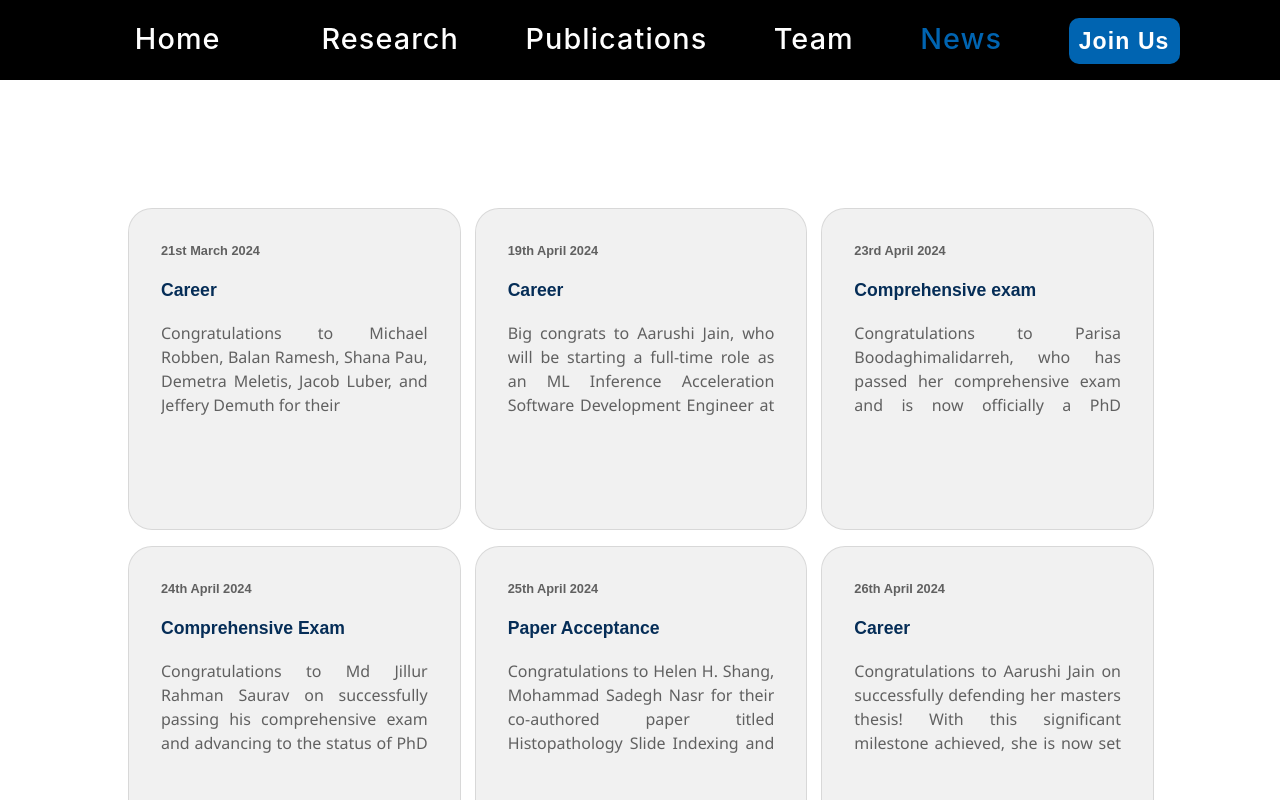
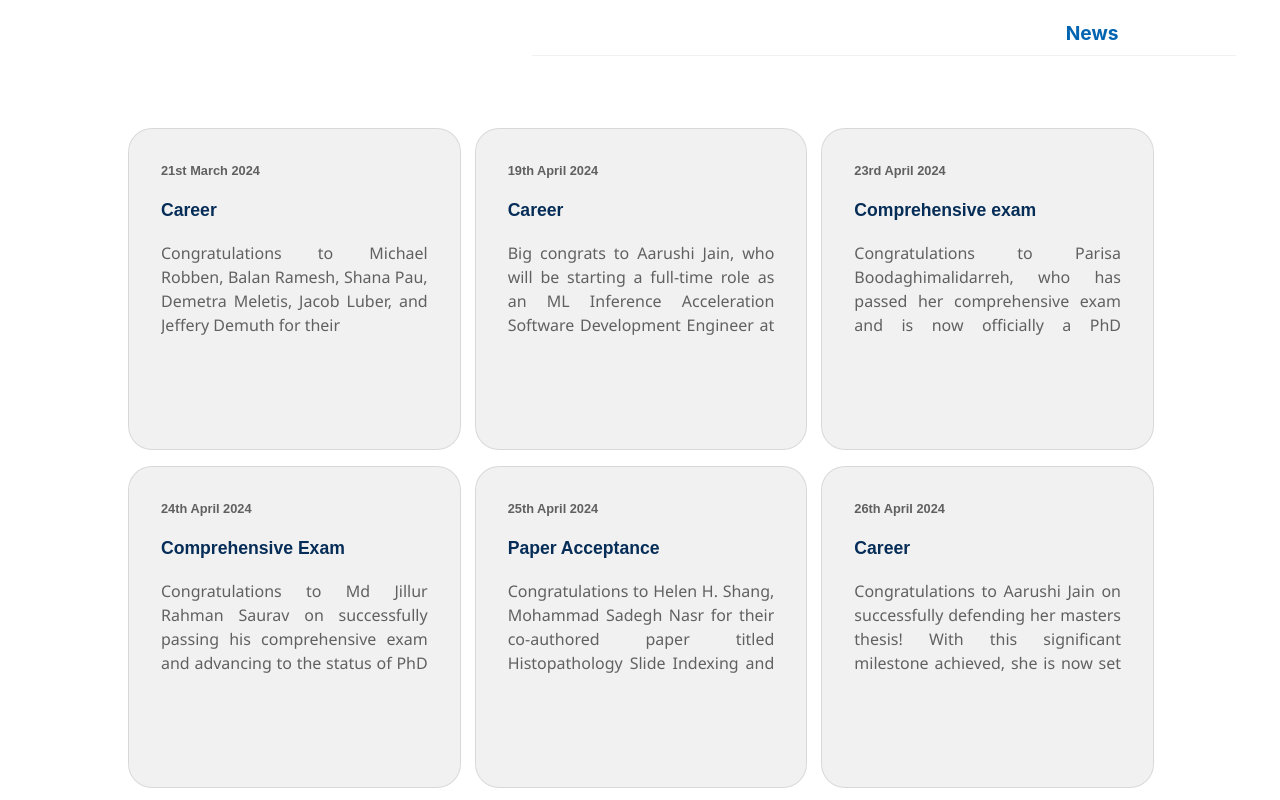
Before and after one commit to jaiprakash1824/luberlab.github.io, a React (Vite) app: page /news in a window 1280 px wide. Shown: the top 800 px of the page. Built offline with nearby package versions, Linux system fonts and the light colour scheme.

Commit message:
new nav bar added

```diff
--- a/src/App.jsx
+++ b/src/App.jsx
@@ -2,22 +2,23 @@ import { BrowserRouter as Router, Routes, Route } from "react-router-dom";
 import Teams from "./Pages/Teams/Teams.jsx";
 import IndividualPage from "./Pages/IndividualPage/IndividualPage.jsx";
 import Home from "./Pages/Home/Home.jsx";
-import Header from "./Components/Header/header.jsx";
+// import Header from "./Components/Header/header.jsx";
 import News from "./Pages/news/News.jsx";
 import Footer from "./Components/Footer/footer.jsx";
 import ScrollToTop from "./Components/ScrollToTop/ScrollToTop.jsx";
 import Publications from "./Pages/Publications/Publications.jsx";
 import JobListings from "./Pages/JoinUs/JoinUs.jsx";
 import ResearchPage from "./Pages/Research/Research.jsx";
-
-import { MemberProvider } from "./Components/Teams/MemberContext"; // Adjust the path as needed
+import NavBar from "./Components/Header/NewHeader.jsx";
+import { MemberProvider } from "./Components/Teams/MemberContext";
 import "./App.css";
 
 function App() {
   return (
     <Router basename={import.meta.env.BASE_URL}>
       <ScrollToTop />
-      <Header />
+      {/* <Header /> */}
+      <NavBar />
       <MemberProvider>
         <Routes>
           <Route path="/" element={<Home />} />
--- /dev/null
+++ b/src/Components/Header/NewHeader.css
@@ -0,0 +1,101 @@
+/* NewHeader.css */
+.home-nav-bar-container {
+  position: fixed;
+  top: 0;
+  left: 0;
+  width: 100%;
+  display: flex;
+  justify-content: space-between;
+  align-items: center;
+  padding: 10px 20px;
+  transition: all 0.3s ease-in-out;
+  z-index: 1000;
+}
+
+.home-nav-bar-transparent {
+  background-color: transparent;
+  color: white;
+}
+
+.home-nav-bar-solid {
+  background: linear-gradient(
+    to right,
+    #0064b1,
+    #003366
+  ); /* Gradient background */
+  color: white;
+}
+
+.home-nav-bar-logo-container {
+  width: 40%;
+  display: flex;
+  align-items: center;
+}
+
+.home-nav-bar-logo {
+  width: 50px;
+  height: auto;
+  transition: all 0.3s ease-in-out;
+}
+
+.home-nav-bar-menu-container {
+  width: 55%;
+  display: flex;
+  justify-content: flex-end;
+  align-items: center;
+  margin-right: 5%;
+}
+
+.home-nav-bar-menu-items {
+  display: flex;
+  justify-content: flex-end;
+  flex-grow: 1;
+}
+
+.home-nav-bar-menu-items .ant-menu-item {
+  color: white;
+  font-weight: bold;
+  font-size: 1.2rem;
+  transition: color 0.3s ease;
+  border-bottom: none !important;
+}
+
+.home-nav-bar-menu-items .ant-menu-item::after {
+  display: none !important;
+}
+
+.home-nav-bar-menu-items .ant-menu-item:hover,
+.home-nav-bar-menu-items .ant-menu-item-selected {
+  color: #0064b1 !important;
+  background: transparent !important;
+  border-bottom: none !important;
+}
+
+.home-nav-bar-menu-button {
+  display: none;
+}
+
+/* Ensure content does not overlap with navbar on non-home pages */
+.page-content {
+  padding-top: 70px; /* Adjust this value to the height of your navbar */
+}
+
+/* Responsive styling */
+@media (max-width: 768px) {
+  .home-nav-bar-menu-items {
+    display: none;
+  }
+
+  .home-nav-bar-menu-button {
+    display: inline-block;
+    font-size: 1.5rem;
+  }
+
+  .home-nav-bar-logo {
+    width: 40px;
+  }
+
+  .home-nav-bar-menu-items .ant-menu-item {
+    font-size: 1rem;
+  }
+}
--- /dev/null
+++ b/src/Components/Header/NewHeader.jsx
@@ -0,0 +1,100 @@
+import { Menu, Drawer, Button } from "antd";
+import { useState, useEffect } from "react";
+import { useLocation, useNavigate } from "react-router-dom";
+import { MenuOutlined } from "@ant-design/icons";
+import "./NewHeader.css";
+
+const NavBar = () => {
+  const [navClass, setNavClass] = useState("home-nav-bar-transparent");
+  const [logoVisible, setLogoVisible] = useState(false);
+  const [drawerVisible, setDrawerVisible] = useState(false);
+  const [selectedKey, setSelectedKey] = useState("/");
+  const location = useLocation();
+  const navigate = useNavigate();
+
+  const handleScroll = () => {
+    if (window.scrollY > 100) {
+      setNavClass("home-nav-bar-solid");
+      setLogoVisible(true);
+    } else {
+      setNavClass("home-nav-bar-transparent");
+      setLogoVisible(false);
+    }
+  };
+
+  const showDrawer = () => {
+    setDrawerVisible(true);
+  };
+
+  const closeDrawer = () => {
+    setDrawerVisible(false);
+  };
+
+  const handleMenuClick = (e) => {
+    setSelectedKey(e.key); // Update the selected key
+    navigate(e.key); // Navigate to the selected page
+    closeDrawer(); // Close the drawer if open
+  };
+
+  useEffect(() => {
+    window.addEventListener("scroll", handleScroll);
+    return () => window.removeEventListener("scroll", handleScroll);
+  }, []);
+
+  useEffect(() => {
+    setSelectedKey(location.pathname); // Synchronize selected key with current path
+  }, [location.pathname]);
+
+  const menuItems = [
+    { key: "/", label: "Home" },
+    { key: "/research", label: "Research" },
+    { key: "/publications", label: "Publications" },
+    { key: "/team", label: "Teams" },
+    { key: "/news", label: "News" },
+    { key: "/contact", label: "Join Us" },
+  ];
+
+  return (
+    <div className={`home-nav-bar-container ${navClass}`}>
+      <div className="home-nav-bar-logo-container">
+        {logoVisible && (
+          <img
+            src="path_to_logo.png"
+            alt="Logo"
+            className="home-nav-bar-logo"
+          />
+        )}
+      </div>
+      <div className="home-nav-bar-menu-container">
+        <Menu
+          mode="horizontal"
+          className="home-nav-bar-menu-items"
+          selectedKeys={[selectedKey]}
+          onClick={handleMenuClick}
+          items={menuItems}
+        />
+        <Button
+          className="home-nav-bar-menu-button"
+          type="text"
+          icon={<MenuOutlined />}
+          onClick={showDrawer}
+        />
+      </div>
+      <Drawer
+        title="Menu"
+        placement="right"
+        onClose={closeDrawer}
+        open={drawerVisible}
+      >
+        <Menu
+          mode="vertical"
+          selectedKeys={[selectedKey]}
+          onClick={handleMenuClick}
+          items={menuItems}
+        />
+      </Drawer>
+    </div>
+  );
+};
+
+export default NavBar;
--- a/src/Components/Header/header.css
+++ b/src/Components/Header/header.css
@@ -151,6 +151,9 @@ body {
 }
 
 @media (max-width: 900px) {
+  .header {
+    height: 10px;
+  }
   .menuButton {
     display: block;
     background: transparent;
--- a/src/Components/Teams/Category.jsx
+++ b/src/Components/Teams/Category.jsx
@@ -5,7 +5,6 @@ import NewCard from "./new_card"; // Use the correct import for new_card
 
 const baseURL = import.meta.env.BASE_URL;
 const getImageUrl = (imageName) => {
-  console.log(baseURL);
   return `${baseURL}assets/data/images/${imageName}`;
 };
 
```
